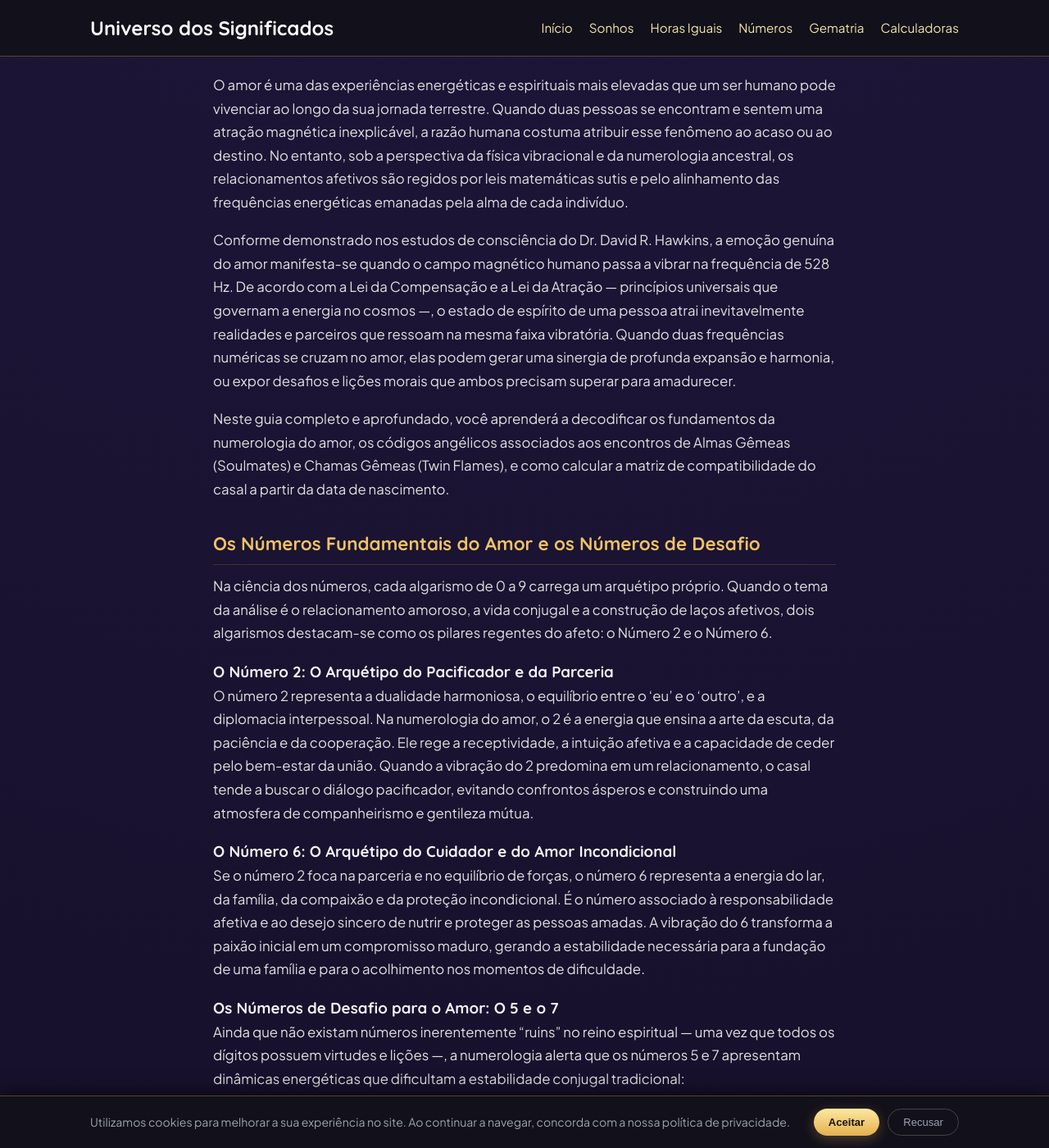
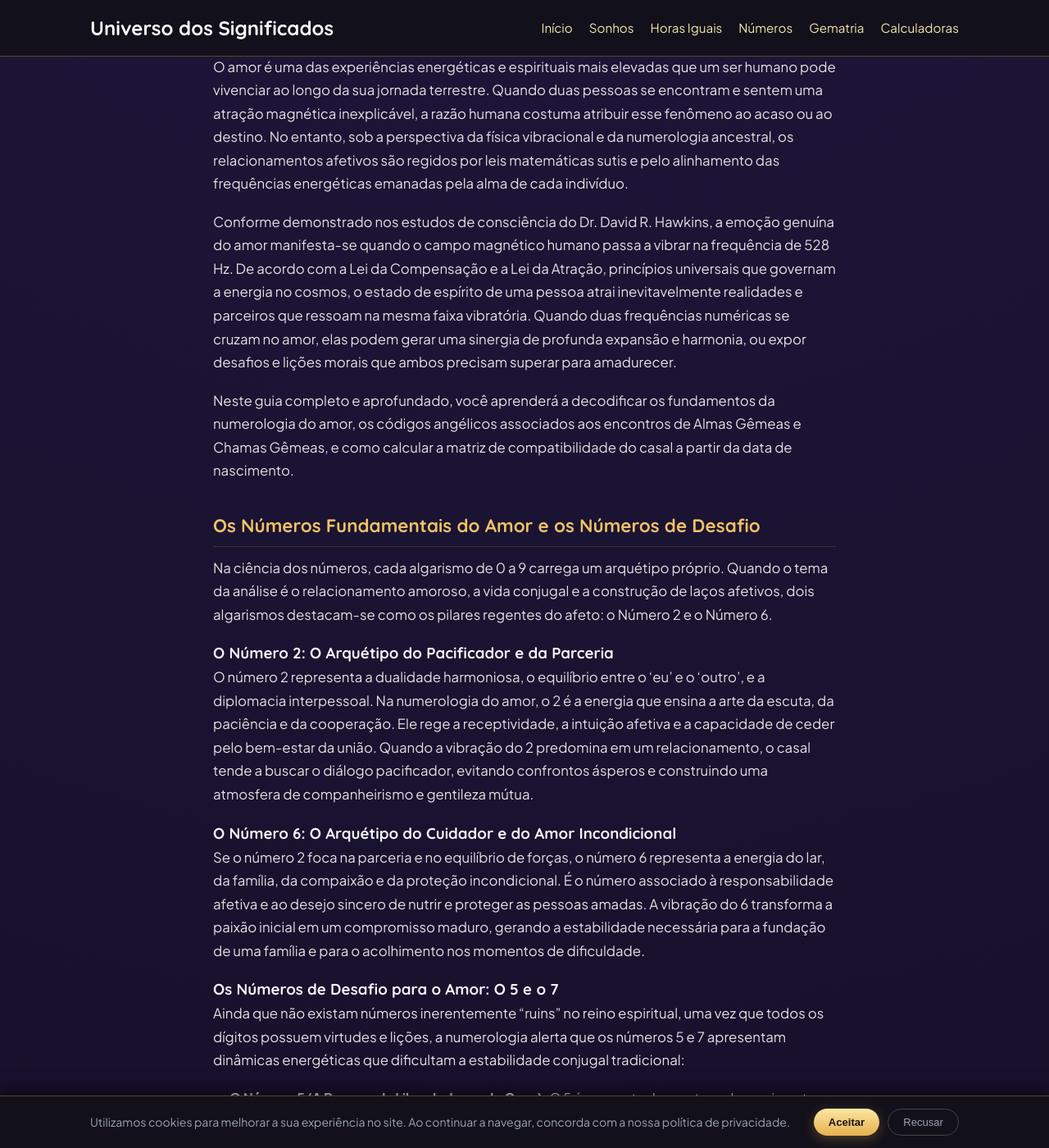
Before and after one commit to dreams-num/portal-significados, a Jekyll site: the page built from _posts/2026-09-23-Amor-e-Compatibilidade-de-Casais.md, in a window 1280 px wide and 1400 px high, scrolled down 742 px. Shown: the whole window at 82% size. Built offline with Jekyll 4.4.1, drawn with Linux system fonts in a browser that asks for light colours; some of the changed text lies outside the part shown.

Commit message:
Update 2026-09-23-Amor-e-Compatibilidade-de-Casais.md

```diff
--- a/_posts/2026-09-23-Amor-e-Compatibilidade-de-Casais.md
+++ b/_posts/2026-09-23-Amor-e-Compatibilidade-de-Casais.md
@@ -8,19 +8,17 @@
 category_name: "numeros"
 ---
 
-
 # Numerologia do Amor e Matriz de Compatibilidade de Casais: Chamas Gêmeas, Almas Gêmeas e Conexões de Destino
 
 <figure style="margin: 25px 0; text-align: center;">
-   <img src="{{ '/assets/images/casais-compativeis.jpg' | relative_url }}" alt="Numerologia do Amor e Matriz de Compatibilidade de   Casais: Chamas Gêmeas, Almas Gêmeas e Conexões de Destino" style="max-width: 100%; border-radius: 16px; border:      1px solid var(--border-color);">
+   <img src="{{ '/assets/images/casais-compativeis.jpg' | relative_url }}" alt="um rosto feminino com tom dourado e um rosto masculino com tom azul frente a frente de olhos fechados e entre eles um simbolo de infinito dourado e iluminado e uma mandala de numeros ao fundo" style="max-width: 100%; border-radius: 16px; border: 1px solid var(--border-color);">
 </figure>
-
 
 O amor é uma das experiências energéticas e espirituais mais elevadas que um ser humano pode vivenciar ao longo da sua jornada terrestre. Quando duas pessoas se encontram e sentem uma atração magnética inexplicável, a razão humana costuma atribuir esse fenômeno ao acaso ou ao destino. No entanto, sob a perspectiva da física vibracional e da numerologia ancestral, os relacionamentos afetivos são regidos por leis matemáticas sutis e pelo alinhamento das frequências energéticas emanadas pela alma de cada indivíduo.
 
-Conforme demonstrado nos estudos de consciência do Dr. David R. Hawkins, a emoção genuína do amor manifesta-se quando o campo magnético humano passa a vibrar na frequência de 528 Hz. De acordo com a Lei da Compensação e a Lei da Atração — princípios universais que governam a energia no cosmos —, o estado de espírito de uma pessoa atrai inevitavelmente realidades e parceiros que ressoam na mesma faixa vibratória. Quando duas frequências numéricas se cruzam no amor, elas podem gerar uma sinergia de profunda expansão e harmonia, ou expor desafios e lições morais que ambos precisam superar para amadurecer.
+Conforme demonstrado nos estudos de consciência do Dr. David R. Hawkins, a emoção genuína do amor manifesta-se quando o campo magnético humano passa a vibrar na frequência de 528 Hz. De acordo com a Lei da Compensação e a Lei da Atração, princípios universais que governam a energia no cosmos, o estado de espírito de uma pessoa atrai inevitavelmente realidades e parceiros que ressoam na mesma faixa vibratória. Quando duas frequências numéricas se cruzam no amor, elas podem gerar uma sinergia de profunda expansão e harmonia, ou expor desafios e lições morais que ambos precisam superar para amadurecer.
 
-Neste guia completo e aprofundado, você aprenderá a decodificar os fundamentos da numerologia do amor, os códigos angélicos associados aos encontros de Almas Gêmeas (Soulmates) e Chamas Gêmeas (Twin Flames), e como calcular a matriz de compatibilidade do casal a partir da data de nascimento.
+Neste guia completo e aprofundado, você aprenderá a decodificar os fundamentos da numerologia do amor, os códigos angélicos associados aos encontros de Almas Gêmeas e Chamas Gêmeas, e como calcular a matriz de compatibilidade do casal a partir da data de nascimento.
 
 ## Os Números Fundamentais do Amor e os Números de Desafio
 
@@ -36,24 +34,24 @@
 
 ### Os Números de Desafio para o Amor: O 5 e o 7
 
-Ainda que não existam números inerentemente "ruins" no reino espiritual — uma vez que todos os dígitos possuem virtudes e lições —, a numerologia alerta que os números 5 e 7 apresentam dinâmicas energéticas que dificultam a estabilidade conjugal tradicional:
+Ainda que não existam números inerentemente "ruins" no reino espiritual, uma vez que todos os dígitos possuem virtudes e lições, a numerologia alerta que os números 5 e 7 apresentam dinâmicas energéticas que dificultam a estabilidade conjugal tradicional:
 
 *   **O Número 5 (A Busca pela Liberdade e pelo Caos):** O 5 é o regente da aventura, do movimento constante, da imprevisibilidade e da independência irrestrita. Em um relacionamento amoroso, essa vibração pode manifestar-se como pavor da rotina, relutância em assumir compromissos de longo prazo e uma busca incessante por novidades que desestabiliza a constância do lar.
 *   **O Número 7 (A Introspecção e a Solitude do Filósofo):** O 7 é o número da mente analítica, da pesquisa espiritual e do recolhimento meditativo. A energia do 7 exige momentos prolongados de isolamento e silêncio interior. Em uma convivência a dois, o excesso de vibração 7 pode fazer com que a pessoa pareça fria, distante ou emocionalmente inacessível, gerando um sentimento de solidão no parceiro.
 
 ## A Diferença entre Almas Gêmeas e Chamas Gêmeas e Seus Códigos Angélicos
 
-No estudo dos encontros espirituais, é fundamental distinguir a natureza de uma conexão de **Alma Gêmea** (Soulmate) de uma união de **Chama Gêmea** (Twin Flame). Os anjos da guarda utilizam sequências numéricas específicas para avisar quando um desses vínculos está se aproximando ou se ativando no plano físico.
+No estudo dos encontros espirituais, é fundamental distinguir a natureza de uma conexão de **Alma Gêmea** de uma união de **Chama Gêmea**. Os anjos da guarda utilizam sequências numéricas específicas para avisar quando um desses vínculos está se aproximando ou se ativando no plano físico.
 
-### Almas Gêmeas (Soulmates): Compatibilidade e Crescimento Mútuo
+### Almas Gêmeas: Compatibilidade e Crescimento Mútuo
 
 Uma alma gêmea é um ser com quem a sua alma possui um histórico de afinidade e cooperação em várias etapas de evolução. Pode manifestar-se como um parceiro amoroso, um grande amigo ou até mesmo um familiar próximo. O relacionamento com uma alma gêmea é marcado pelo conforto emocional, pelo apoio mútuo e por uma sensação natural de familiaridade e segurança desde o primeiro contato.
 
 *   **Códigos Angélicos de Almas Gêmeas: 11, 222, 444 e 1234.** O surgimento constante da sequência 222 sinaliza que o tempo de receber amor e viver em harmonia chegou, pedindo fé na liderança celestial. O 444 confirma que o casal está cercado por uma proteção angélica inabalável.
 
-### Chamas Gêmeas (Twin Flames): O Espelho da Alma e a Transformação
+### Chamas Gêmeas: O Espelho da Alma e a Transformação
 
-A chama gêmea representa a outra metade da mesma matriz energética de alma — o espelho perfeito da sua essência. O encontro com uma chama gêmea não visa apenas o conforto romântico, mas sim um Despertar Espiritual avassalador. Esse relacionamento costuma ser de uma intensidade magnética extrema, trazendo à tona tanto as maiores virtudes quanto as sombras e feridas não curadas de ambos. A chama gêmea obriga o indivíduo a confrontar o seu próprio ego para alcançar a iluminação e a purificação interior.
+A chama gêmea representa a outra metade da mesma matriz energética de alma, o espelho perfeito da sua essência. O encontro com uma chama gêmea não visa apenas o conforto romântico, mas sim um Despertar Espiritual avassalador. Esse relacionamento costuma ser de uma intensidade magnética extrema, trazendo à tona tanto as maiores virtudes quanto as sombras e feridas não curadas de ambos. A chama gêmea obriga o indivíduo a confrontar o seu próprio ego para alcançar a iluminação e a purificação interior.
 
 *   **Códigos Angélicos de Chamas Gêmeas: 69, 222, 333, 444, 1010, 1212 e 2222.**
 *   **O Símbolo Sagrado do Número 69:** Dentre os códigos de chamas gêmeas, o número 69 possui um destaque extraordinário. A sua forma visual representa o equilíbrio dos opostos complementares (o masculino e o feminino, o Yin e o Yang) girando em perfeita simetria. O 69 indica que duas metades estão se ajustando para formar uma unidade perfeita, onde o amor incondicional do 6 une-se à sabedoria intuitiva do 9.
```
Also changed, not shown: other parts of _posts/2026-09-23-Amor-e-Compatibilidade-de-Casais.md (+1 -1 lines).
